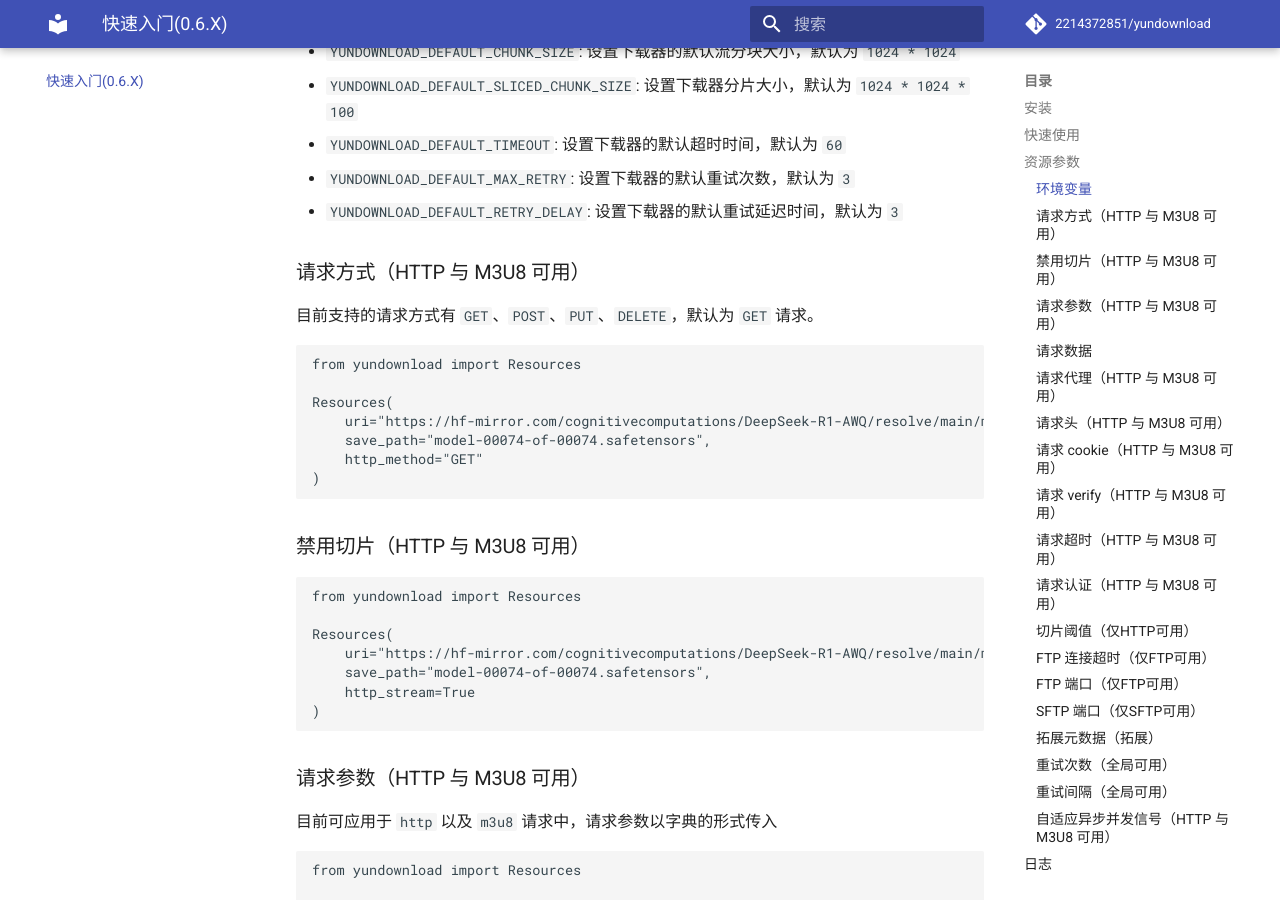
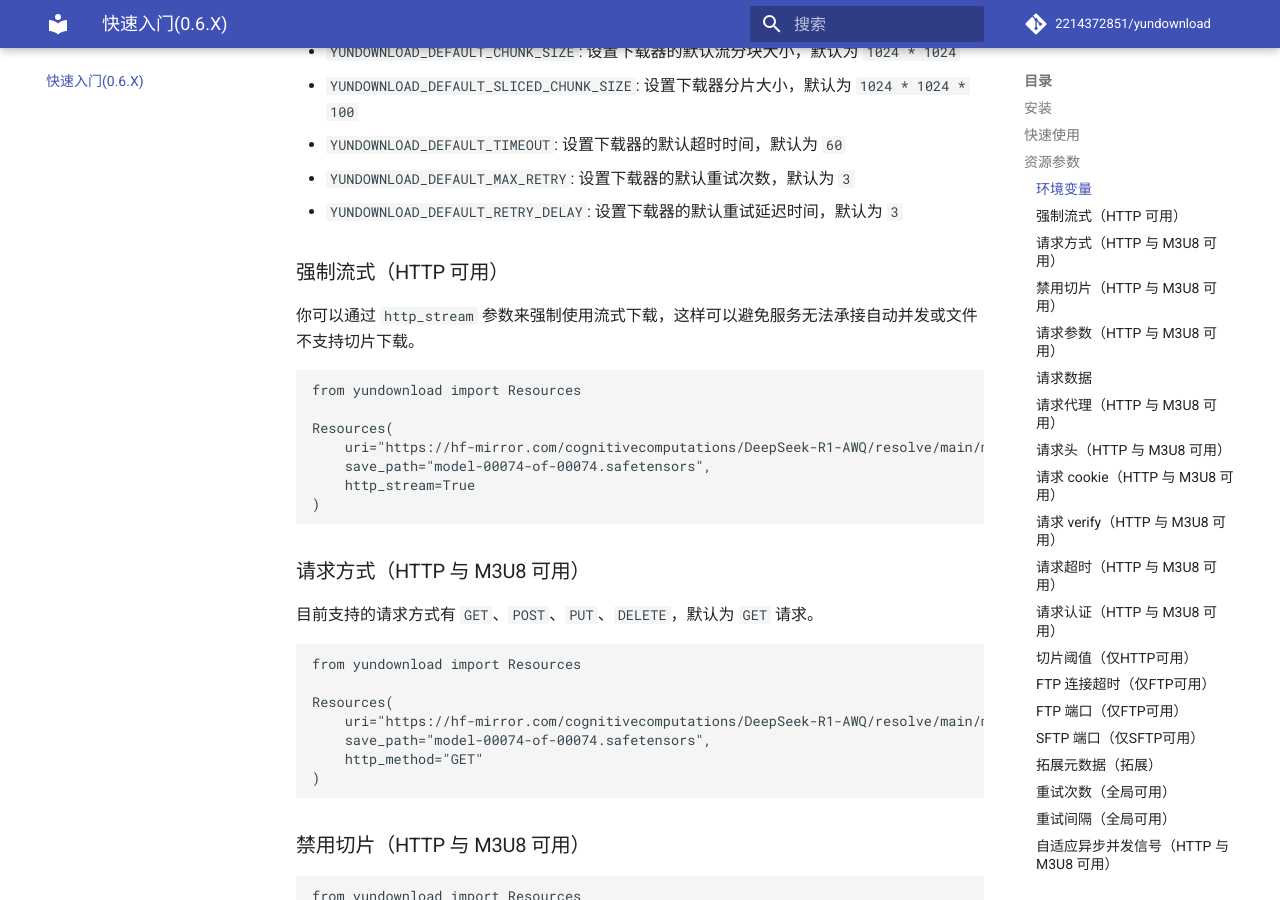
Before and after one commit to 2214372851/yundownload, an MkDocs documentation site: the page built from docs/v6-quickstart.md, in a window 1280 px wide and 900 px high, scrolled down 1275 px. Built offline with MkDocs 1.6.1 and Material for MkDocs 9.7.7, drawn with Linux system fonts in a browser that asks for light colours; comment, search, counter and statistics services are not loaded.

Commit message:
docs: update README and quickstart with change log and http_stream usage

````diff
--- a/docs/v6-quickstart.md
+++ b/docs/v6-quickstart.md
@@ -56,6 +56,20 @@ if __name__ == '__main__':
 - `YUNDOWNLOAD_DEFAULT_TIMEOUT`: 设置下载器的默认超时时间，默认为 `60`
 - `YUNDOWNLOAD_DEFAULT_MAX_RETRY`: 设置下载器的默认重试次数，默认为 `3`
 - `YUNDOWNLOAD_DEFAULT_RETRY_DELAY`: 设置下载器的默认重试延迟时间，默认为 `3`
+
+### 强制流式（HTTP 可用）
+
+你可以通过 `http_stream` 参数来强制使用流式下载，这样可以避免服务无法承接自动并发或文件不支持切片下载。
+
+```python
+from yundownload import Resources
+
+Resources(
+    uri="https://hf-mirror.com/cognitivecomputations/DeepSeek-R1-AWQ/resolve/main/model-00074-of-00074.safetensors?download=true",
+    save_path="model-00074-of-00074.safetensors",
+    http_stream=True
+)
+```
 
 ### 请求方式（HTTP 与 M3U8 可用）
 
````
Also changed, not shown: README.md (+14 -6 lines).
